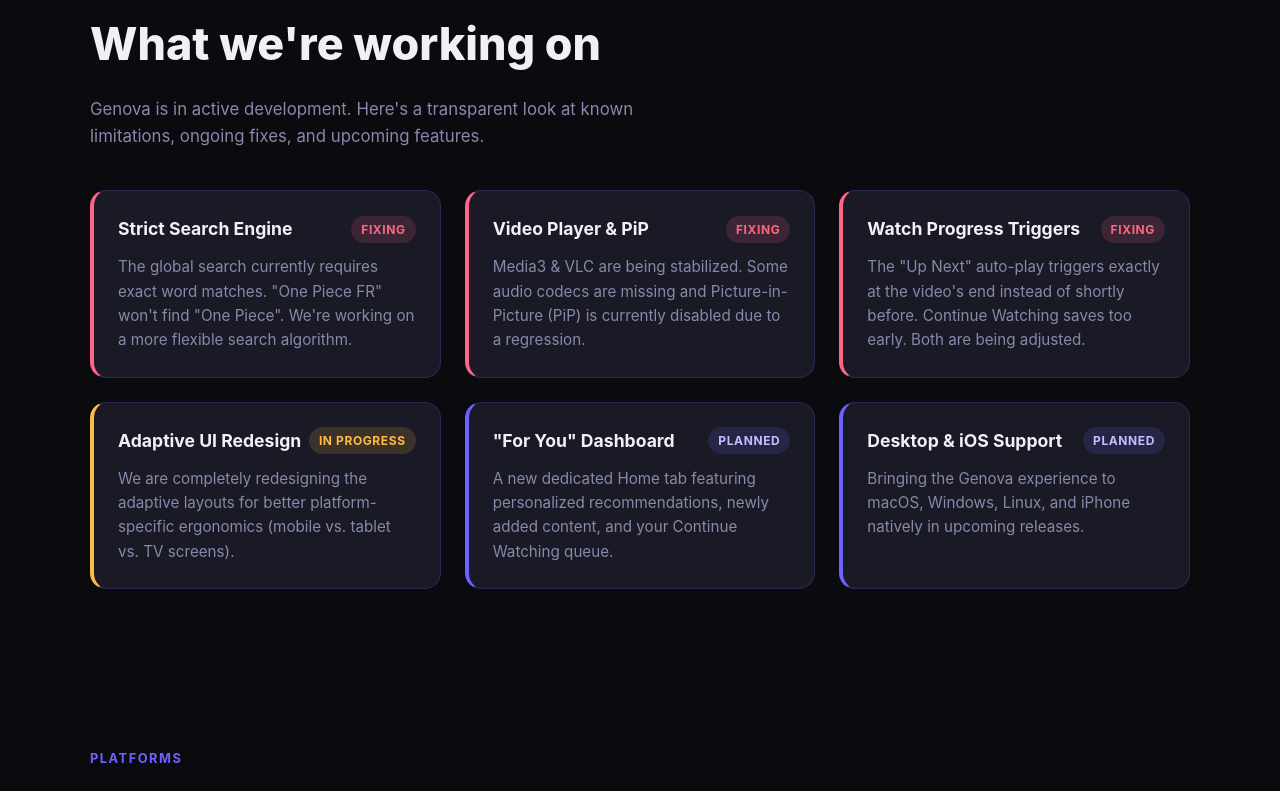
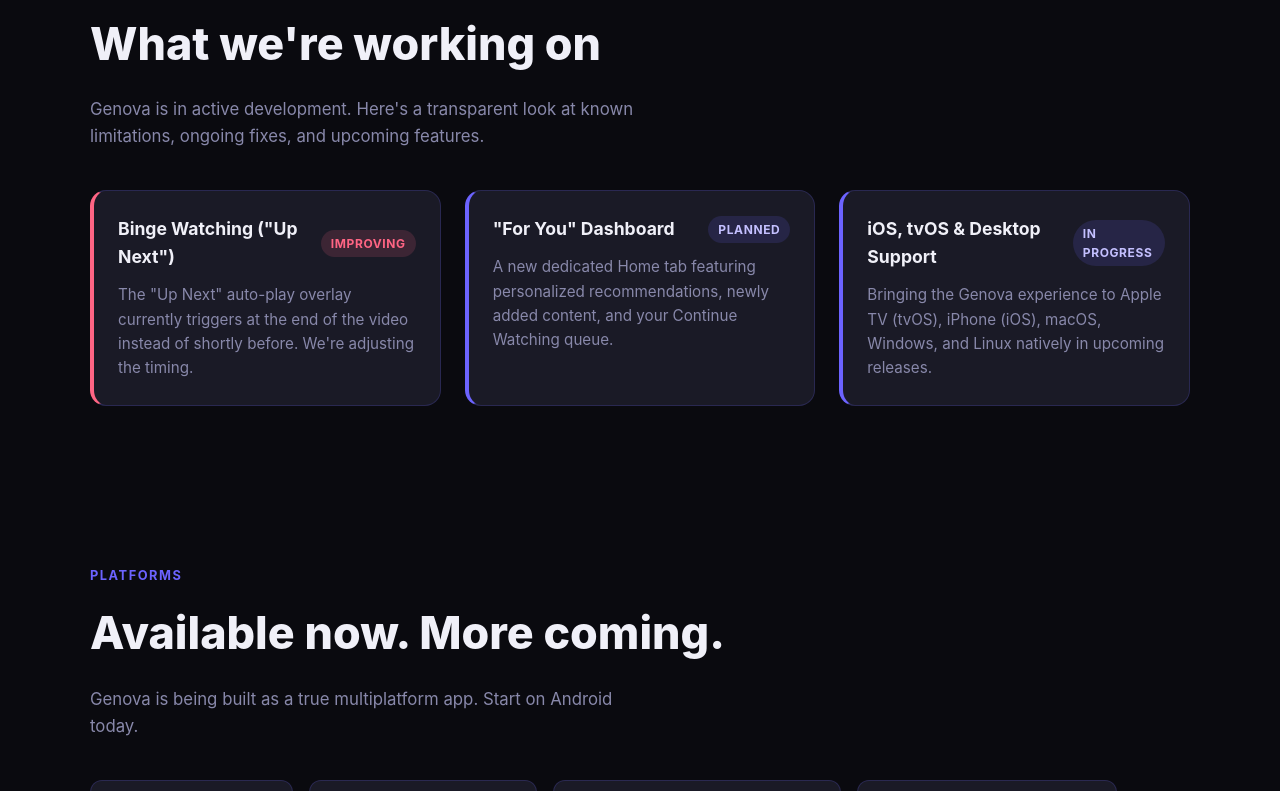
Before and after one commit to GenovaIPTV/genova-public, a plain HTML site: page genovaiptv/index.html in a window 1280 px wide. Shown: the part 2009-2800 px from the top of the page. Drawn offline with Linux system fonts and the light colour scheme.

Commit message:
docs: align Android TV availability, Tier 1 pricing and roadmap

```diff
--- a/genovaiptv/index.html
+++ b/genovaiptv/index.html
@@ -261,7 +261,7 @@
 <section class="hero">
   <div class="hero-badge">✦ 7-day free trial · Now on Google Play</div>
   <h1>Your IPTV.<br>Beautiful. Everywhere.</h1>
-  <p>Watch live TV, movies, and series from your own IPTV provider. Available on Android (Apple TV coming soon). Browse and try the demo for free, then start a 7-day free trial.</p>
+  <p>Watch live TV, movies, and series from your own IPTV provider. Available on Android &amp; Android TV (Apple TV coming soon). Browse and try the demo for free, then start a 7-day free trial.</p>
   <div class="hero-actions">
     <a href="https://play.google.com/store/apps/details?id=com.genova.player" class="btn-primary" target="_blank" rel="noopener">
       <svg width="20" height="20" viewBox="0 0 24 24" fill="currentColor"><path d="M3.18 23.5c.42.24.91.26 1.35.05L17.82 12 4.53.45c-.44-.21-.93-.19-1.35.05C2.73.74 2.5 1.32 2.5 2v20c0 .68.23 1.26.68 1.5z"/></svg>
@@ -336,34 +336,10 @@
 
       <div class="roadmap-card issue">
         <div class="roadmap-header">
-          <h3>Strict Search Engine</h3>
-          <span class="status-badge status-issue">Fixing</span>
+          <h3>Binge Watching ("Up Next")</h3>
+          <span class="status-badge status-issue">Improving</span>
         </div>
-        <p>The global search currently requires exact word matches. "One Piece FR" won't find "One Piece". We're working on a more flexible search algorithm.</p>
-      </div>
-
-      <div class="roadmap-card issue">
-        <div class="roadmap-header">
-          <h3>Video Player & PiP</h3>
-          <span class="status-badge status-issue">Fixing</span>
-        </div>
-        <p>Media3 & VLC are being stabilized. Some audio codecs are missing and Picture-in-Picture (PiP) is currently disabled due to a regression.</p>
-      </div>
-
-      <div class="roadmap-card issue">
-        <div class="roadmap-header">
-          <h3>Watch Progress Triggers</h3>
-          <span class="status-badge status-issue">Fixing</span>
-        </div>
-        <p>The "Up Next" auto-play triggers exactly at the video's end instead of shortly before. Continue Watching saves too early. Both are being adjusted.</p>
-      </div>
-
-      <div class="roadmap-card in-progress">
-        <div class="roadmap-header">
-          <h3>Adaptive UI Redesign</h3>
-          <span class="status-badge status-in-progress">In Progress</span>
-        </div>
-        <p>We are completely redesigning the adaptive layouts for better platform-specific ergonomics (mobile vs. tablet vs. TV screens).</p>
+        <p>The "Up Next" auto-play overlay currently triggers at the end of the video instead of shortly before. We're adjusting the timing.</p>
       </div>
 
       <div class="roadmap-card planned">
@@ -376,10 +352,10 @@
 
       <div class="roadmap-card planned">
         <div class="roadmap-header">
-          <h3>Desktop & iOS Support</h3>
-          <span class="status-badge status-planned">Planned</span>
+          <h3>iOS, tvOS &amp; Desktop Support</h3>
+          <span class="status-badge status-planned">In Progress</span>
         </div>
-        <p>Bringing the Genova experience to macOS, Windows, Linux, and iPhone natively in upcoming releases.</p>
+        <p>Bringing the Genova experience to Apple TV (tvOS), iPhone (iOS), macOS, Windows, and Linux natively in upcoming releases.</p>
       </div>
 
     </div>
@@ -394,10 +370,10 @@
     <p class="section-desc">Genova is being built as a true multiplatform app. Start on Android today.</p>
     <div class="platforms-row">
       <div class="platform-pill">📱 Android <span class="badge badge-live">Available</span></div>
+      <div class="platform-pill">📺 Android TV <span class="badge badge-live">Available</span></div>
       <div class="platform-pill">📺 Apple TV (tvOS) <span class="badge badge-soon">Coming Soon</span></div>
       <div class="platform-pill">🍎 iPhone (iOS) <span class="badge badge-soon">Coming Soon</span></div>
       <div class="platform-pill">💻 Desktop <span class="badge badge-soon">Coming Soon</span></div>
-      <div class="platform-pill">📺 Android TV <span class="badge badge-soon">Coming Soon</span></div>
     </div>
   </div>
 </section>
@@ -432,7 +408,7 @@
       </div>
       <div class="faq-item">
         <h3>Is Genova free?</h3>
-        <p>Browsing, favourites and the demo catalog are free. Playing your own provider needs Genova Premium: 7-day free trial, then a subscription billed by Google Play. No ads.</p>
+        <p>Browsing, favourites and the demo catalog are free. Playing your own provider needs Genova Premium: 7-day free trial, then €2.99/month or €19.99/year (automatically converted to your local currency by Google Play). No ads.</p>
       </div>
       <div class="faq-item">
         <h3>Is my data private?</h3>
```
Also changed, not shown: 1 other file.
